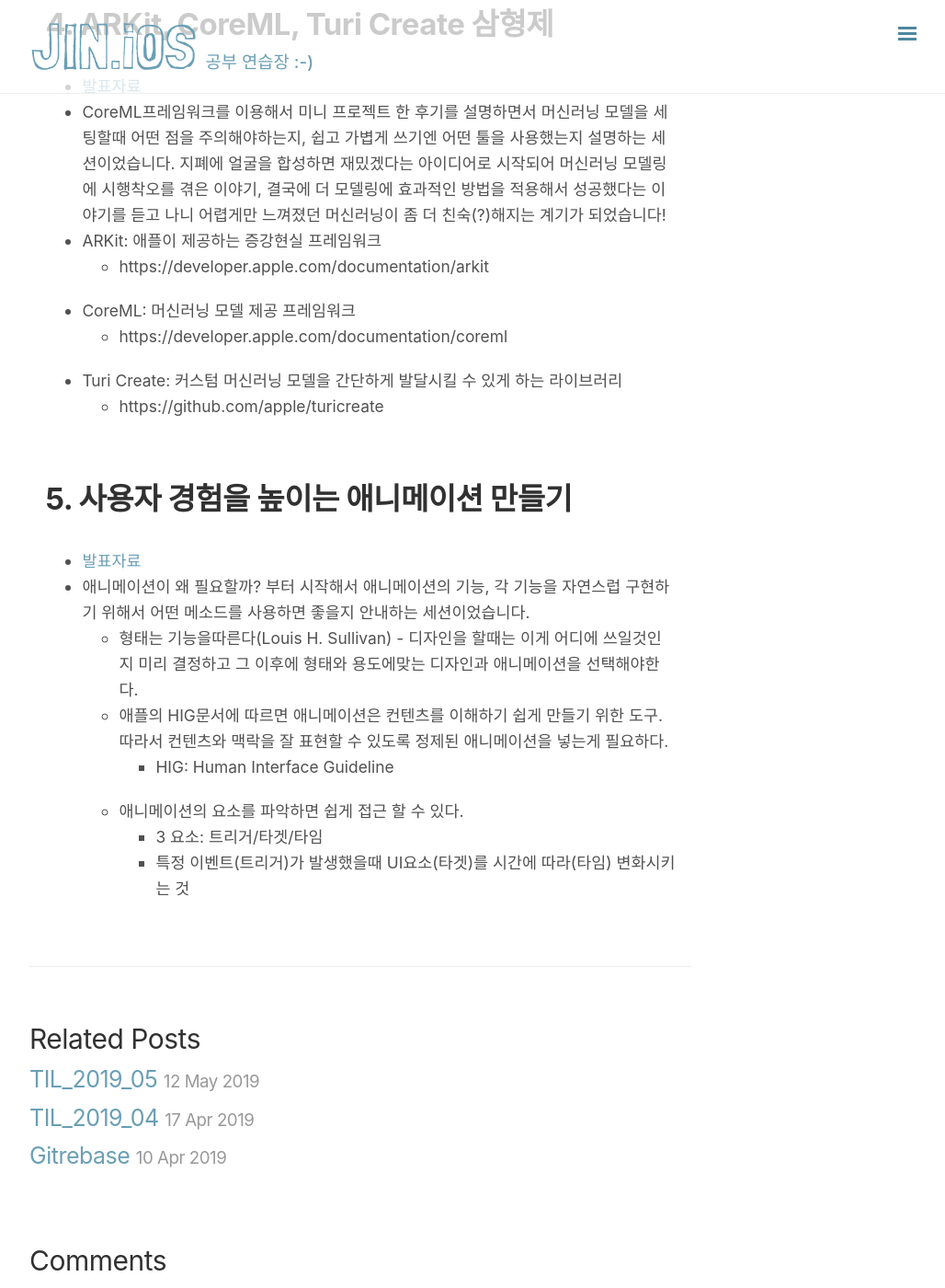
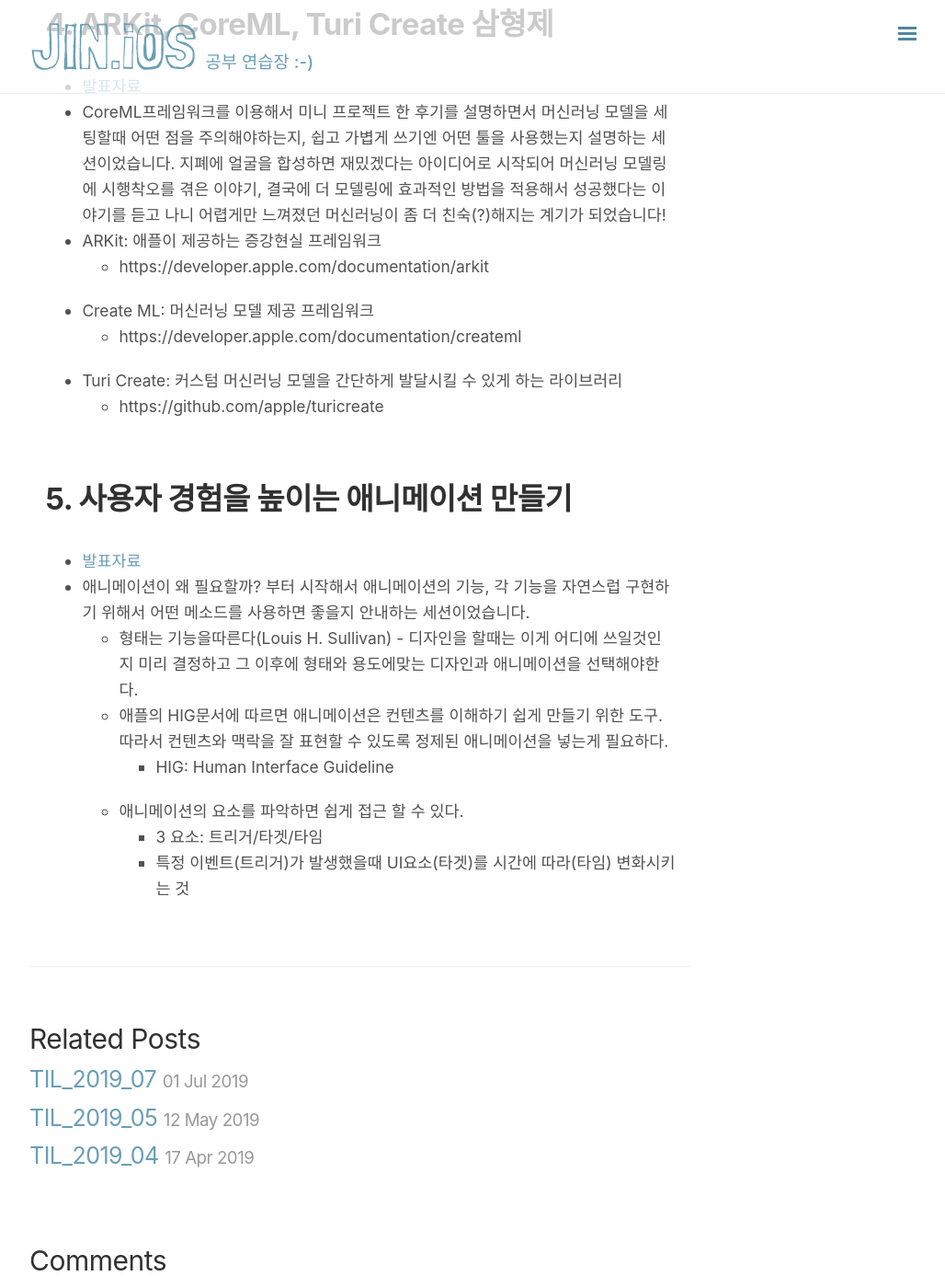
Before and after one commit to jinios/jinios.github.io, a Jekyll site: the page built from _posts/2019-07-12-naverTechCon.md, in a window 1280 px wide and 1400 px high, scrolled down 2408 px. Shown: the whole window at 92% size, without its empty margins (248-1276 px from the left). Built offline with Jekyll 4.4.1, drawn with Linux system fonts in a browser that asks for light colours; nearby versions of some CDN libraries; comment, search, counter and statistics services are not loaded.

Commit message:
Update post

```diff
--- a/_posts/2019-07-12-naverTechCon.md
+++ b/_posts/2019-07-12-naverTechCon.md
@@ -24,7 +24,7 @@ categories: Story
 - 다양한 관점을 가진 여럿이 모여서 일의 효율성을 높이기 위해서는 코드스타일을 통합할 필요가 있다. 다만 모든 룰을 적용할때는 합의를 바탕으로 하는 것이 필수이고, 공통의 룰로 판단하는 기준은 이 구문의 의도와 역할이 무엇인지에 초점
 - SwiftLint라는 라이브러리가 있는데, 이를 통해서 띄어쓰기나 indent 등 개발자가 놓치기 쉬운 사소한 것들은 자동화하여 보정, 개발자는 비즈니스 로직에만 집중할 수 있도록 해줌
   - SwiftLint는 스위프트 개발자들이 가장 많이 쓰는 컨벤션 도구입니다. 제가 개인 프로젝트를 만들때 사용하는 라이브러리이기도 합니다. 처음에 적용했을땐 Swift컨벤션에 안맞으면 warning도 아니고 error가 떠서 빌드조차 할 수 없는데, 툴이 맞춰주는  규칙으로 차츰 개선해나가다보면 공식 컨벤션에 맞는 코드를 만들 수 있어서 좋았습니다. 특히 발표에서 설명한대로 indent나 공백 등에 신경쓰지 않고 로직에만 집중 할 수 있어서 좋았습니다.
-  - SwiftLint
+  - [SwiftLint](https://github.com/realm/SwiftLint/blob/master/README_KR.md)
 
 ### MVC탈출기
 
@@ -51,8 +51,8 @@ categories: Story
 - CoreML프레임워크를 이용해서 미니 프로젝트 한 후기를 설명하면서 머신러닝 모델을 세팅할때 어떤 점을 주의해야하는지, 쉽고 가볍게 쓰기엔 어떤 툴을 사용했는지 설명하는 세션이었습니다. 지폐에 얼굴을 합성하면 재밌겠다는 아이디어로 시작되어 머신러닝 모델링에 시행착오를 겪은 이야기, 결국에 더 모델링에 효과적인 방법을 적용해서 성공했다는 이야기를 듣고 나니 어렵게만 느껴졌던 머신러닝이 좀 더 친숙(?)해지는 계기가 되었습니다!
 - ARKit: 애플이 제공하는 증강현실 프레임워크
   - https://developer.apple.com/documentation/arkit
-- CoreML: 머신러닝 모델 제공 프레임워크
-  - https://developer.apple.com/documentation/coreml
+- Create ML: 머신러닝 모델 제공 프레임워크
+  - https://developer.apple.com/documentation/createml
 - Turi Create: 커스텀 머신러닝 모델을 간단하게 발달시킬 수 있게 하는 라이브러리
   - https://github.com/apple/turicreate
 
--- /dev/null
+++ b/_posts/TIL/TIL-2019/2019-07-01-TIL.md
@@ -0,0 +1,6 @@
+---
+layout: post
+title: TIL_2019_07
+tags: TIL
+categories: TIL
+---
```
Also changed, not shown: _posts/TIL/TIL-2019/2019-05-12-TIL.md (+1 -1 lines).
